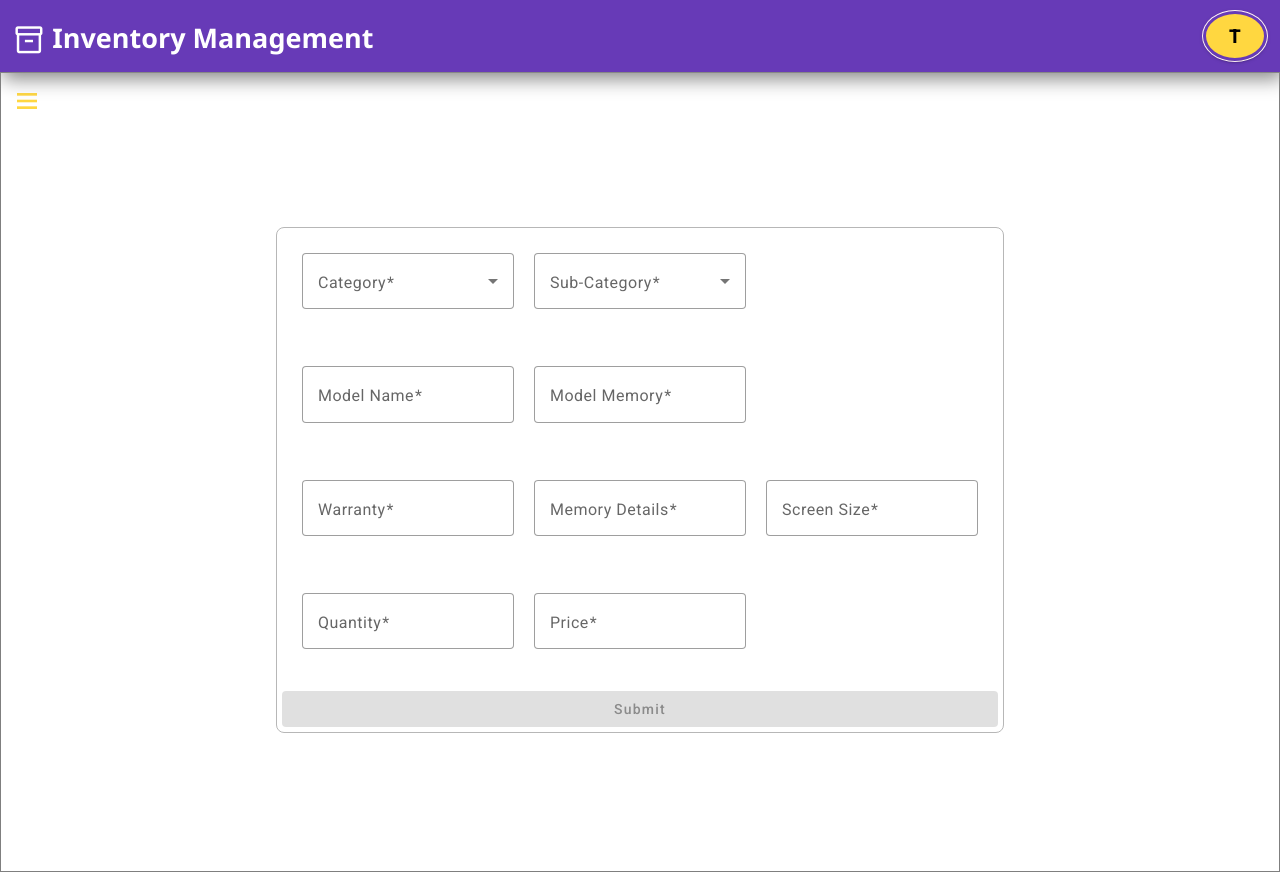
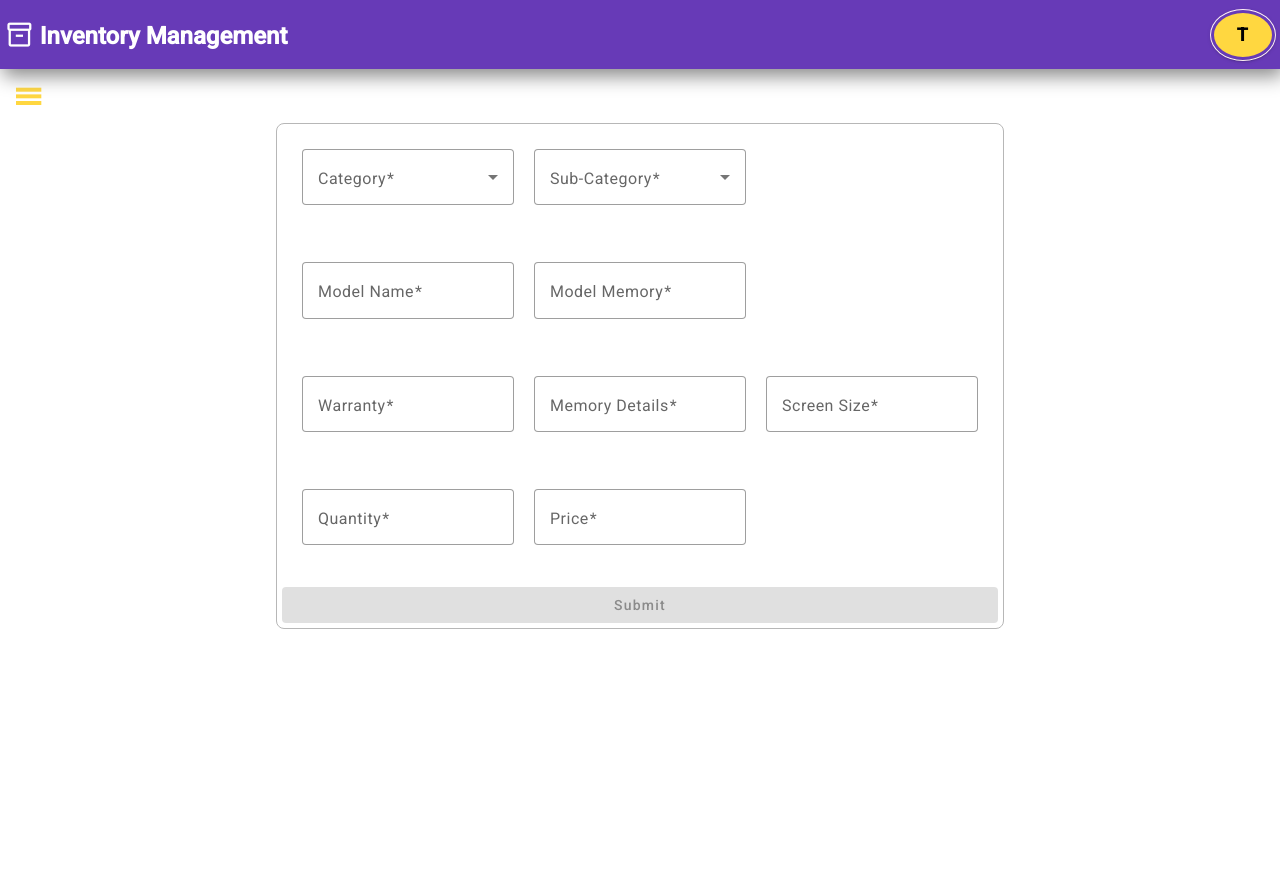
Before and after one commit to mazireP04/frontend-deployment, an Angular app: page /add-inventory in a window 1280 px wide. Built offline with nearby package versions, Linux system fonts and the light colour scheme; sample sign-in values are in the browser's storage.

Commit message:
things works, adding the backend now

```diff
--- a/src/app/app.component.html
+++ b/src/app/app.component.html
@@ -6,22 +6,23 @@
 
 
 
-<header class="toggle-button-area" *ngIf="!router.url.includes('/login')" >
+<header *ngIf="!router.url.includes('/login')" >
 
 
-  <div class="titleDiv">
-    <h2><span class="material-symbols-outlined" style="vertical-align:bottom;  font-size: larger;">
+  <!-- <div class="titleDiv"> -->
+    <h2 class="title">
+      <span class="material-symbols-outlined" style="vertical-align:bottom;  font-size: larger;">
       inventory_2
       </span>
       <span style="vertical-align:middle;"> Inventory Management</span>
     </h2>
-    </div>
+    <!-- </div> -->
 
 
     <div class="user">
-      <button mat-raised-button color="accent" class="userButton" [value]="buttonText">
+      <button class="userButton" mat-raised-button color="accent" [value]="buttonText">
         <!-- <mat-icon>user</mat-icon> -->
-        <span class="buttontext">{{buttonText}}</span>
+        {{buttonText}}
       </button>
 
       <div class="userBlock">
@@ -32,17 +33,21 @@
 
 
 </header>
+
+
+
+
 <mat-drawer-container class="entire-container" autosize>
 
-    <div class="menuToggle" *ngIf="!router.url.includes('/login')">
-      <button mat-icon-button color="accent" id="toggle" (click)="drawer?.toggle()" *ngIf="isAuthenticated">
-        <mat-icon style="font-size:xx-large;">menu</mat-icon>
+    <!-- <div> -->
+      <button  class="menuToggle" *ngIf="!router.url.includes('/login')" mat-icon-button color="accent" id="toggle" (click)="drawer?.toggle()">
+        <mat-icon>menu</mat-icon>
       </button>
-    </div>
+    <!-- </div> -->
 
-    <div class="project-content">
+    <!-- <div class="project-content"> -->
       <router-outlet ></router-outlet>
-    </div>
+    <!-- </div> -->
 
 
     <mat-drawer #drawer class="sidenav" mode="side" >
--- a/src/app/app.component.scss
+++ b/src/app/app.component.scss
@@ -4,66 +4,130 @@
     box-sizing: border-box;
 }
 
+// .header{
+//   background-color: rgb(103, 58, 183);
+//   padding: 20px;
+//   display: flex;
+//   justify-content: space-between;
+//   align-items: center;
+// }
+
+header{
+  z-index: 2;
+ width: 100%;
+ background-color: rgb(103, 58, 183);
+ display: flex;
+ justify-content: space-between;
+ margin-top: 0;
+ align-items: center;
+ padding-left: 5px;
+ padding-right: 5px;
+
+
+ box-shadow: 3px 7px 18px #888888;
+ position: sticky;
+ top: 0;
+}
+
+.title{
+  color: white;
+  flex-grow: 1;
+}
+
+// .user{
+
+// }
+
+// .userBlock{
+
+// }
+
+// .userButton{
+
+// }
+
+
+
+
+.user{
+
+  z-index: 2;
+  position: relative;
+
+  &:hover {
+    .userBlock{
+      display: flex;
+    }
+  }
+
+  .userButton{
+    border-radius: 50%;
+    width: 50px;
+    height: 50px;
+    font-weight: bold;
+    font-size: large;
+
+     // TODO: CHECK THIS
+  border: medium solid rgb(103, 58, 183);
+  outline: thin solid lavenderblush;
+  }
+
+  .userBlock{
+    z-index: 2;
+    // width: 200%;
+    padding: 7px;
+    display: none;
+    justify-content: center;
+    flex-flow: column wrap;
+    position: absolute;
+    right: 20%;
+    top: 100%;
+    background-color: white;
+    border: thin solid rgb(103, 58, 183);
+    border-radius: 3%;
+    text-align: center;
+  }
+}
+
+.menuToggle{
+  position: fixed;
+  // top: 0;
+  z-index: 3;
+  width: auto;
+  background-color: white;
+
+  mat-icon{
+  // position: sticky;
+  // top: 0;
+  width: auto;
+  vertical-align:top;
+
+  // z-index: 3;
+  font-weight: bold;
+  font-size: xx-large;
+  }
+
+  // color: rgb(103, 58, 183);
+}
+
+
+
+
+
+// -----------------------------------------------------------------
+
+
 .entire-container {
-  // TODO a flexboxx with  cols?
-  // TODO WHAT DOES THIS WIDTH EVEN DO!?!
-    width: 100%;
-    height: 100vh;
-    border: 1px solid rgba(0, 0, 0, 0.5);
 
+  // TODO WHAT IS THIS
+  // height: 100%;
+    // border: 1px solid rgba(0, 0, 0, 0.5);
     background-color: white;
   }
 
-  .toggle-button-area {
-    // TODO SOLVE THIS ISSUE OF THE HEADER UGLY, I WANT IT STICKY ON TOP PROPERLY ALIGNED ++ add an jump up button when scrolling?
-    box-shadow: 3px 7px 18px #888888;
 
-    // box-shadow: 3px 6px 10px rgb(255, 215, 64);
 
-    background-color: rgb(103, 58, 183);
 
-    z-index: 2;
-    // background-color: aquamarine;
-    position: sticky;
-    top: 0;
-    // background-color: white;
-
-    justify-content: space-between;
-    padding: 1%;
-    display: flex;
-    flex-flow: row nowrap;
-    height: 9vh;
-    align-items: center;
-
-    // TODO: CHECK THIS WIDTH , VW OR %?
-    width: 100%;
-    // 98%;
-    // padding: 10px;
-
-    .titleDiv{
-      // background-color: rgb(230, 103, 209);
-
-      height: 100%;
-      font-size: large;
-
-      color: white;
-      align-items: center;
-      font-family: 'Segoe UI', Tahoma, Geneva, Verdana, sans-serif;
-      // TODO CHECK THIS WIDTH TOO
-      width: 100%;
-      display: flex;
-      justify-content: flex-start;
-
-      //
-      flex-grow: 1;
-    }
-
-  }
-
-  .menuToggle{
-    position: sticky;
-    top: 0;
-  }
 
 
   .sidenav {
@@ -76,7 +140,7 @@
     // background-color: rgb(255, 215, 64);
 
     button{
-    margin-bottom: -7px;
+    // margin-bottom: -7px;
     width: 100%;
     // text-align: left;
 
@@ -88,7 +152,10 @@
 
     &:hover{
       // TODO THE SIZE INCREASES ON HOVER
-      border: 0.5px solid rgb(222, 222, 222);
+      // border: 0.5px solid rgb(103, 58, 183);
+      // border: 0.5px solid rgb(222, 222, 222);
+      border: 0.5px solid rgb(255, 215, 64);
+
       border-radius: 5px;
     }
     }
@@ -96,92 +163,6 @@
   }
 
 
-  .project-content{
-
-    background-color: white;
-    z-index: -1;
-
-    // padding: 10%;
-    // background-color: aquamarine;
-
-    display: flex;
-
-    // flex-flow: column;
-    justify-content: center;
-    align-items: center;
-
-    // height: 88vh;
-    // width: 90vw;
-
-    height: 90%;
-    width: 100%;
-
-
-    flex-grow: 1;
-  }
-
-
-  .user{
-
-    z-index: 2;
-    position: relative;
-    // display: flex;
-    // justify-content: center;
-
-    // button{
-
-    // }
-
-    &:hover {
-      .userBlock{
-        display: flex;
-      }
-    }
-  }
-
-  .userButton{
-    display: flex;
-    justify-content: center;
-    text-align: center;
-    // padding-left: 3.5%;
-    // margin:auto;
-    border-radius: 50%;
-
-    // TODO: CHECK THIS
-    border: medium solid rgb(103, 58, 183);
-    outline: thin solid lavenderblush;
-
-    // width:90%;
-    width: 50px;
-    height: 50px;
-
-
-
-  }
-
-  .userBlock{
-    z-index: 2;
-    width: 200%;
-    height: max-content;
-    display: none;
-    justify-content: center;
-    flex-flow: column wrap;
-    position: absolute;
-    right: 20%;
-    top: 100%;
-    background-color: white;
-    border: thin solid rgb(103, 58, 183);
-    border-radius: 3%;
-    text-align: center;
-  }
-
-  .buttontext{
-    padding-right: 10%;
-    font-weight: bold;
-    font-size: large;
-
-    // color:white;
-  }
 
   // .userIcon{
   //   text-align: left;
@@ -190,18 +171,20 @@
   // }
 
   /* Responsive Styles */
-@media screen and (max-width: 768px) {
+@media screen and (max-width: 680px) {
   .toggle-button-area {
     flex-direction: column;
     padding: 2%;
   }
 
   .titleDiv {
-    margin-bottom: 10px;
+    // margin-bottom: 10px;
+    font-size: small;
   }
 
   .user {
     margin-top: 10px;
+
   }
 
   .userBlock {
--- a/src/app/display-table/display-table.component.html
+++ b/src/app/display-table/display-table.component.html
@@ -1,8 +1,10 @@
 <head>
     <link rel="stylesheet" href="https://fonts.googleapis.com/css2?family=Material+Symbols+Outlined:opsz,wght,FILL,GRAD@24,400,0,0" />
-
 </head>
 <main>
+
+
+
 
     <div class="row">
 
@@ -12,7 +14,7 @@
                 <span id="icon" class="material-symbols-outlined">
                     add_circle
                     </span>
-                    <span class="text" style="width: auto; height: auto; vertical-align:super;">  Add inventory</span>
+                    <span class="text" style="width: auto; padding-left: 3px; height: auto; vertical-align:super;">  Add inventory</span>
             </button>
             <!-- <button mat-raised (click)="deleteRecords()">Delete records</button> -->
         </div>
@@ -29,7 +31,7 @@
             <!-- FOR STATUS -->
             <mat-form-field>
                 <mat-label>Status</mat-label>
-                <input matInput (keyup)="applyFilter($event, 'status')" #input>
+                <input matInput (keyup)="applyFilter($event, 'status')" #inputS>
             </mat-form-field>
 
         </div>
@@ -48,9 +50,9 @@
 
 
 
-<section class="example-container mat-elevation-z8" tabindex="0">
+<section class="example-container mat-elevation-z8" >
 
-<table mat-table [dataSource]="dataSource" class="mat-elevation-z8">
+<table mat-table [dataSource]="dataSource" class="example-container mat-elevation-z8" tabindex="0">
 
 
     <caption> Inventories</caption>
@@ -109,13 +111,12 @@
     </ng-container>
 
     <!-- Assigned To -->
-    <!-- TODO: PROPER ALIGNEMTN OF BUTTON -->
+    <!-- TODO: PROPER ALIGNMENT OF BUTTON -->
     <ng-container matColumnDef="Assigned To">
-        <th mat-header-cell *matHeaderCellDef>Assigned To
+        <th class="editHeader" style="padding-right:0;" mat-header-cell *matHeaderCellDef>
+            <span>Assigned To</span>
             <button mat-button class='edit' (click)="routeToResourceAssignment()">
-                <span class="material-symbols-outlined">
-                    edit
-                </span>
+                <span class="material-symbols-outlined">edit</span>
             </button>
         </th>
         <td mat-cell *matCellDef="let element">{{element.assignedTo}}</td>
@@ -151,11 +152,16 @@
             <td class="mat-cell" colspan="11" style="text-align: center; font-size: medium; font-weight: bold;padding-top: 15px;">No data found!</td>
           </tr>
         </ng-container>
+        <ng-container *ngIf="inputS.value == ''">
+            <tr class="mat-row" *matNoDataRow>
+                <td class="mat-cell" colspan="11" style="text-align: center; font-size: medium; font-weight: bold;padding-top: 15px;">No data found!</td>
+              </tr>
+            </ng-container>
 
 
 </table>
 
-<mat-paginator [pageSizeOptions]="[5, 10, 25, 100]" aria-label="Select pages"></mat-paginator>
+<mat-paginator style="width:100%;" [pageSizeOptions]="[5, 10, 25, 100]" aria-label="Select pages"></mat-paginator>
 
 </section>
 
--- a/src/app/display-table/display-table.component.scss
+++ b/src/app/display-table/display-table.component.scss
@@ -5,31 +5,49 @@
 
 main{
 
-    section{
-        z-index: 1;
-    }
+  display: flex;
+  flex-flow: column;
+  align-items: center;
+
+  // padding: 0 15%;
+
+    // section{
+    //     // z-index: 1;
+    //     height: auto;
+    // }
     // z-index: 1;
     // margin: auto;
-    width: 83vw;
+    width: 100%;
     height: 100vh;
-    display: flex;
+    // display: flex;
+    // row-gap: 0;
 
-    padding-top: 3%;
+    padding-top: 2%;
+    // margin-top: 45%;
 
     // align-items: flex-start;
-    justify-content: flex-start;
-    flex-flow: column wrap;
+    // justify-content: center;
+    // align-items: flex-start;
+    // flex-flow: row wrap;
 
     background-color: #fff;
 }
 
+section{
+  // TODO: CHECK
+  width: 85%;
+}
 // FROM OFFICIAL SITE
 table {
 
+  table-layout: fixed;
 
 
-    margin: auto;
+  // margin: auto;
+
+    // margin: auto;
     width: 100%;
+    height: auto;
 
     background-color: white;
   }
@@ -43,11 +61,20 @@ table {
   }
 
   td, th {
-    // text-align: center;
+    text-align: center;
     // width: 10%;
-    // width: calc(100% / 11);
+    width: calc(100% / 11);
     border-right: thin solid rgb(233, 233, 233);
+
+    // overflow: hidden;
+  // width: auto;
+  // text-overflow: ellipsis;
+  // white-space: nowrap;
   }
+  // TODO: WHAT TO DO IF A LOT OF DATA
+  // td{
+  //   overflow:auto;
+  // }
 
 //   th{
 //     text-align: center;
@@ -84,13 +111,16 @@ table {
     border-bottom: 1px solid rgb(168, 168, 168);
 }
 
-
+mat-paginator{
+  width: 100%;
+}
 
 .row{
-    width: 100%;
+  // margin: auto;
+    width: 85%;
     display: flex;
     justify-content: space-between;
-    padding: 2% 0 0 1%;
+    // padding: 2% 0 0 1%;
 
     .navButtons{
         display: flex;
@@ -141,7 +171,41 @@ caption{
 }
 
 // button.edit{
-//     width: 10%;
+//     width: 1%;
 //     height: 10%;
-//     text-align: left;
+//     // text-align: left;
 // }
+
+// .mat-mdc-button-touch-target{
+//     width: 5%;
+// }
+
+
+// mat-button.edit{
+//   width: 1px;
+// }
+
+// mat-mdc-button-persistent-ripple{
+//   width: 1px;
+// }
+
+// .material-symbols-outlined, .edit, .mat-mdc-button-touch-target{
+//   transform: scale(0.5);
+//   text-align: right;
+//   align-self: flex-end;
+// }
+
+.editHeader{
+  position: relative;
+  padding-left: 4px;
+  text-align: left;
+}
+
+button.edit {
+  position: absolute;
+  top: 20%;
+  right: -15px;
+  // transform: translateY(-50%);
+  transform: scale(0.9);
+
+}
--- a/src/app/input-form/input-form.component.scss
+++ b/src/app/input-form/input-form.component.scss
@@ -5,11 +5,12 @@
 
 main{
 
+    padding-top: 3%;
     height: 100vh;
-    width: 100vw;
+    width: 100%;
 
     display: flex;
-    justify-content: center;
+    justify-content: flex-start;
     align-items: center;
     flex-flow: column;
 
@@ -25,8 +26,9 @@ form{
     position: relative;
 
     border: 0.5px solid rgb(183, 183, 183);
-    margin: 5px;
+    margin: 15px 5px;
     padding: 5px;
+
     // border-collapse: collapse;
     border-radius: 8px;
 
--- a/src/app/login-page/login-page.component.scss
+++ b/src/app/login-page/login-page.component.scss
@@ -36,7 +36,7 @@ form{
     width: 22%;
     height: 20%;
     margin: 4%;
-        padding: 13% 5% 10%;
+        padding: 8% 5% 10%;
         // border: 1px solid rgb(70, 70, 70);
         border-radius: 5%;
         // background-color:rgb(246, 248, 254);
@@ -46,6 +46,7 @@ form{
 
 mat-form-field{
  width: 100%;
+ margin-bottom: 1%;
 //  height: 100%;
 
 }
@@ -55,7 +56,13 @@ mat-form-field{
 .buttons{
     padding-top: 20px;
     display: flex;
-    justify-content: space-between;
+    justify-content: space-evenly;
+    flex-flow: column wrap;
+    width: 100%;
+    button{
+        margin: 4px 0;
+        width: 100%;
+    }
 }
 
 
--- a/src/app/resource-assignmment/resource-assignmment.component.html
+++ b/src/app/resource-assignmment/resource-assignmment.component.html
@@ -55,6 +55,7 @@
         </div>
 
         <!-- SPECIFICATIONS -->
+        <!-- TODO: EVERYTHING GETS BLANK IF UPPER SELECTION CHANGED? -->
         <div class="row">
             <mat-form-field appearance="outline" class="form-group">
                 <mat-label>Specifications</mat-label>
@@ -104,6 +105,8 @@
             <button id="submit" mat-raised-button color="primary" [disabled]="form.invalid" type="submit">
             Submit
             </button>
+            <button mat-raised-button class="reset-button" (click)="formReset()" type="reset">Reset</button>
+
         </div>
 
     </form>
--- a/src/app/resource-assignmment/resource-assignmment.component.scss
+++ b/src/app/resource-assignmment/resource-assignmment.component.scss
@@ -1,14 +1,24 @@
 
-
+main{
+    width: 100%;
+    height: 100vh;
+    display: flex;
+    justify-content: center;
+    align-items: flex-start;
+    padding-top: 3%;
+}
 form{
-   margin-left: -200px;
+    width: 30%;
+//    margin-left: -200px;
+margin-top: 3%;
 }
 
 mat-form-field{
-    width: 200%;
+    width: 100%;
 }
 
 button{
-    width: 150%;
-    margin-left: 50px;
+    width: 100%;
+    // margin-left: 50px;
+    margin-bottom: 9px;
 }
--- a/src/app/resource-assignmment/resource-assignmment.component.ts
+++ b/src/app/resource-assignmment/resource-assignmment.component.ts
@@ -22,7 +22,7 @@ export class ResourceAssignmmentComponent implements OnInit {
   requiredDevices = new Map<string, Set<string>>(
     [
       ["Electronics", new Set()],
-      ["NonElectronics", new Set()],
+      ["Non-Electronics", new Set()],
     ]
   );
 
@@ -96,7 +96,9 @@ export class ResourceAssignmmentComponent implements OnInit {
   employees: Array<Employee> = [
     {empId: "AB1234", empName: 'Tom', empDepartment: 'HR', empDesignation: 'Manager'},
     {empId: "PQ5678", empName: 'Ben', empDepartment: 'IT', empDesignation: 'Developer'},
-    {empId: "XY49583", empName: 'John', empDepartment: 'Finance', empDesignation: 'Accountant'},
+    {empId: "XY4958", empName: 'John', empDepartment: 'Finance', empDesignation: 'Accountant'},
+    {empId: "RS6729", empName: 'ABC', empDepartment: 'Finance', empDesignation: 'Accountant'},
+    {empId: "JK0934", empName: 'XYZ', empDepartment: 'IT', empDesignation: 'Developer'},
   ];
 
 
@@ -129,6 +131,10 @@ export class ResourceAssignmmentComponent implements OnInit {
     this.router.navigate(['/inventories']);
     }
 
+  }
+
+  formReset(){
+    this.form.reset();
   }
 
 }
```
